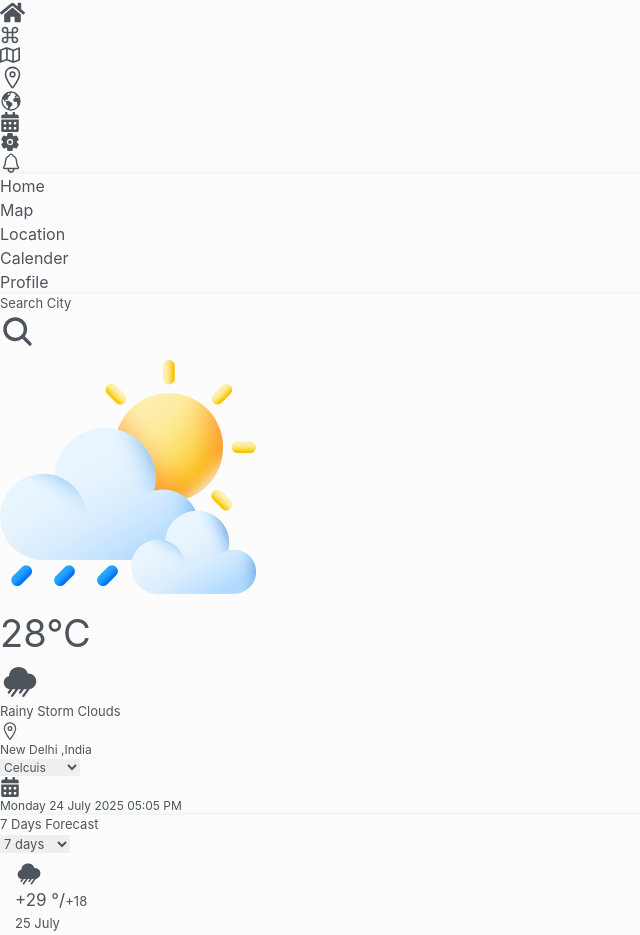
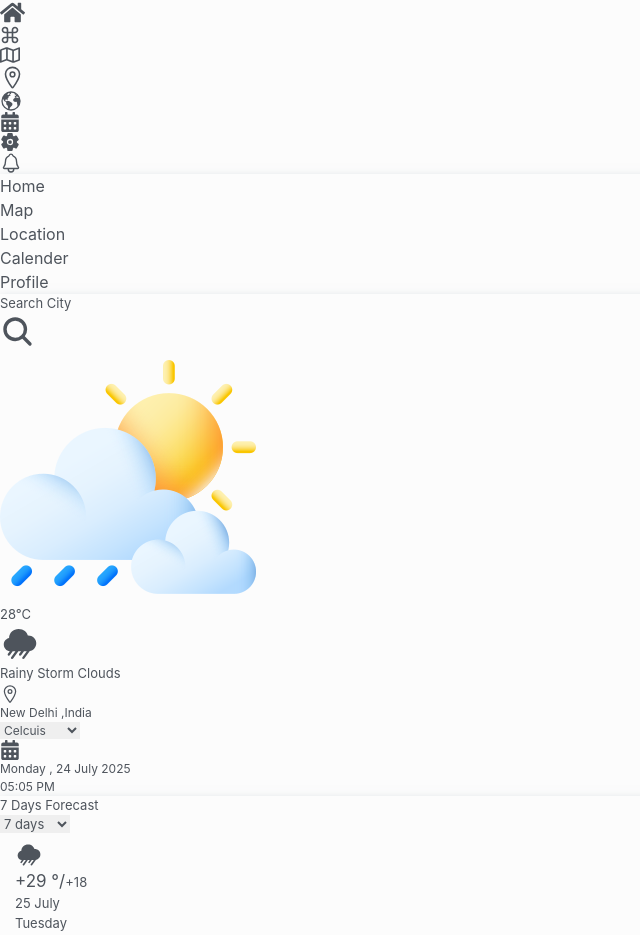
Before and after one commit to Fahad123k/whatAweather, a React (Vite) app: page / in a window 1280 px wide. Shown: the top 935 px of the page, without its empty margins (0-640 px from the left). Built offline with nearby package versions, Linux system fonts and the light colour scheme; no server answers.

Commit message:
fix font size in temperatue card

```diff
--- a/src/Component/Topsection/TemperatureCard.jsx
+++ b/src/Component/Topsection/TemperatureCard.jsx
@@ -30,7 +30,7 @@ const TemperatureCard = () => {
       <div className="temp-content flex flex-col mt-1 ml-2   justify-around  ">
         <div className="cloud pb-2 flex flex-row items-center justify-between p-2 ">
           <img className="h-20 " src={weather} />
-          <div className="font-semibold " style={{ fontSize: "38px" }}>
+          <div className="font-semibold text-4xl " >
           <h1>
             28<span>&#176;</span>C
           </h1>
@@ -45,7 +45,7 @@ const TemperatureCard = () => {
           <span className="mr-3 ">
             <IoIosRainy size={40} />
           </span>{" "}
-          Rainy Storm Clouds
+         <p className="text-sm"> Rainy Storm Clouds</p>
         </div>
       </div>
       <div className="h-[0.1rem]  bg-gray-600 w-ful m-2"></div>
@@ -70,14 +70,14 @@ const TemperatureCard = () => {
         </div>
       </div>
       <div className="detail-date h-full flex justify-between  flex-row items-end p-2">
-        <div className=" items-center ">
+        <div className=" items-center   w-full">
           <div className="flex items-center ">
             {" "}
-            <FaCalendarAlt className="fill-current" size={20} />{" "}
-            <span className="ml-2">
-              <span className="time font-bold">Monday</span> 24 July 2025{" "}
-              <span className="time font-bold"> 05:05 PM </span>
-            </span>
+            <FaCalendarAlt className="fill-current" size={20} />
+            <div className="ml-2 flex w-full justify-between items-center ">
+              <div className="time  flex font-bold">Monday ,<span>{" "}24 July 2025</span></div>
+              <div className="time font-bold text-xl"> 05:05 PM </div>
+            </div>
           </div>
         </div>
       </div>
```
